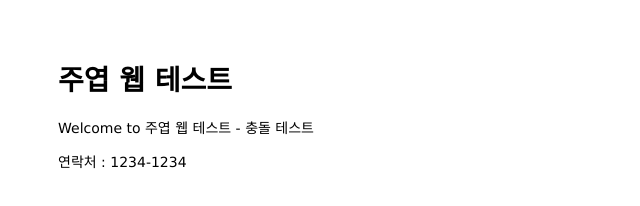
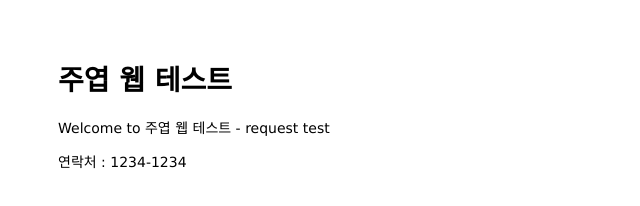
Before and after one commit to LeeJooYeop/matering-git-github, a website: page public/index.html in a window 1280 px wide. Shown: the full height of the page, 0-640 px from the left. Drawn offline with Linux system fonts and the light colour scheme.

Commit message:
Change body

```diff
--- a/public/index.html
+++ b/public/index.html
@@ -7,7 +7,7 @@
 
 <body>
   <h1>주엽 웹 테스트</h1>
-  <p>Welcome to 주엽 웹 테스트 - 충돌 테스트</p>
+  <p>Welcome to 주엽 웹 테스트 - request test</p>
 </body>
 
 <footer>
```
